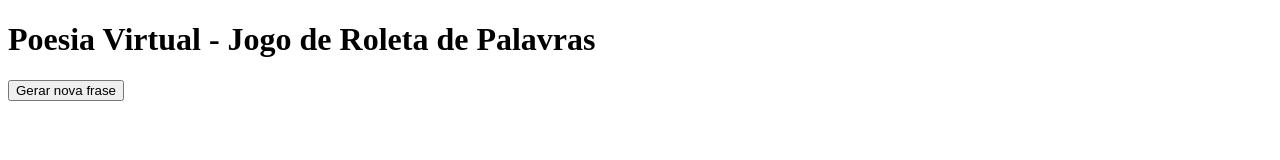
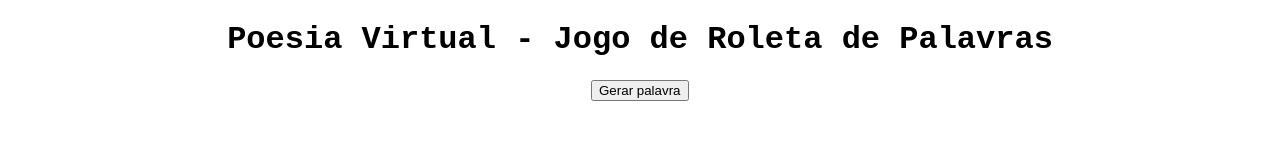
Before and after one commit to rafalosofo/PR0J3T0-903514-V17U4L, a plain HTML site: page index.html in a window 1280 px wide. Drawn offline with Linux system fonts and the light colour scheme.

Commit message:
Update index.html

```diff
--- a/index.html
+++ b/index.html
@@ -6,6 +6,37 @@
   <title>Poesia Virtual - Jogo de Roleta de Palavras</title>
   <style>
     /* Adicione estilos personalizados conforme necessário */
+    body {
+      font-family: "Courier New", monospace;
+    }
+
+    h1 {
+      text-align: center;
+    }
+
+    #prompt {
+      text-align: center;
+      font-size: 24px;
+      margin: 20px 0;
+    }
+
+    #generate-btn {
+      display: block;
+      margin: 0 auto;
+      animation: pulse 1s infinite;
+    }
+
+    @keyframes pulse {
+      0% {
+        transform: scale(1);
+      }
+      50% {
+        transform: scale(1.1);
+      }
+      100% {
+        transform: scale(1);
+      }
+    }
   </style>
 </head>
 <body>
@@ -13,7 +44,7 @@
 
   <div id="prompt"></div>
 
-  <button onclick="gerarPrompt()">Gerar nova frase</button>
+  <button id="generate-btn" onclick="gerarPalavra()">Gerar palavra</button>
 
   <script src="script.js"></script>
 </body>
```
